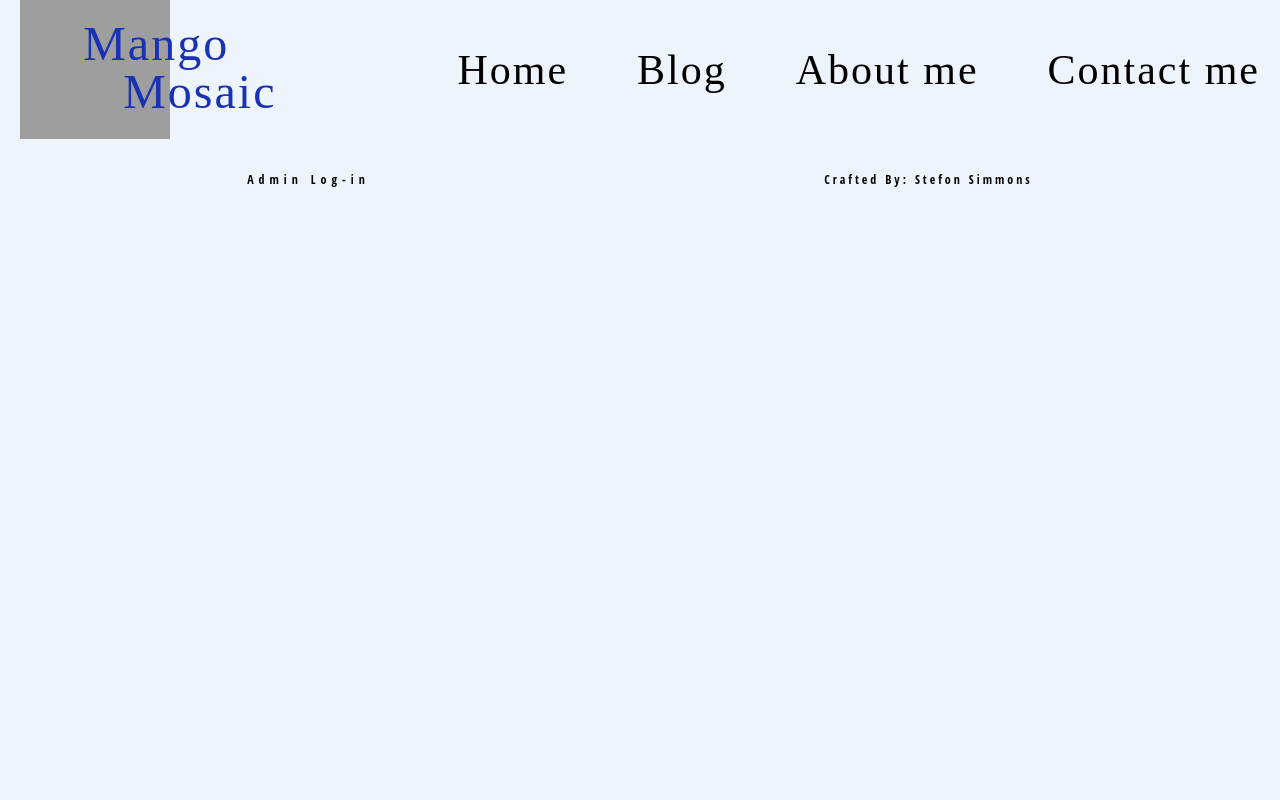
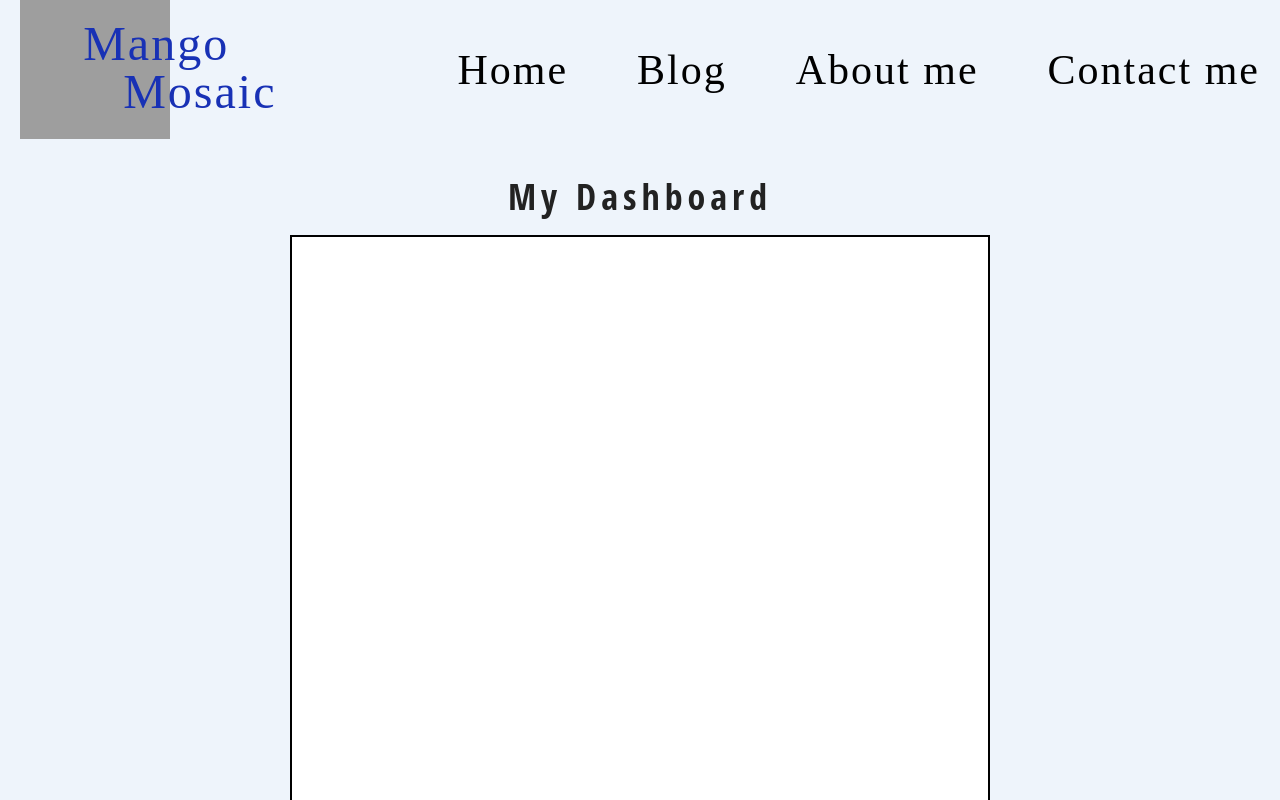
Before and after one commit to StefonSimmons/mango-mosaic, a React (Create React App) app in the folder client/: page /admin-dashboard in a window 1280 px wide. Shown: the top 800 px of the page. Built offline with nearby package versions, Linux system fonts and the light colour scheme; no server answers; grey boxes are pictures that could not be loaded.

Commit message:
added white box for dashboard styled.

```diff
--- a/client/src/App.jsx
+++ b/client/src/App.jsx
@@ -14,6 +14,7 @@ import Footer from './components/Footer'
 import LogInForm from './components/LogInForm';
 import SaveEditModal from './components/SaveEditModal';
 import CreatePost from './components/CreatePost'
+import AdminDashboard from './components/AdminDashboard'
 
 function App() {
 
@@ -160,6 +161,10 @@ function App() {
           />
         </Route>
 
+        <Route exact path='/admin-dashboard'>
+          <AdminDashboard
+          />
+        </Route>
       </Switch>
 
       <LogInForm
--- /dev/null
+++ b/client/src/components/AdminDashboard.jsx
@@ -0,0 +1,29 @@
+import React from 'react'
+import styled from 'styled-components'
+
+const Title = styled.h1`
+  font-size: 36px;
+  letter-spacing: 5px;
+  font-family: 'Open Sans Condensed', sans-serif;
+  text-align: center;
+  margin: 40px 0 20px 0;
+
+`
+const Dashboard = styled.div`
+  background-Color: white;
+  border: solid black 2px;
+  width: 700px;
+  height: 900px;
+  margin: 0 auto
+`
+
+export default function AdminDashboard() {
+  return (
+    <div>
+      <Title>My Dashboard</Title>
+      <Dashboard>
+
+      </Dashboard>
+    </div>
+  )
+}
--- a/client/src/components/Footer.jsx
+++ b/client/src/components/Footer.jsx
@@ -30,6 +30,13 @@ const CreatePost = styled.button`
     color: black
   }
 `
+const DashBoard = styled(CreatePost)`
+  &:hover{
+    border: 1px solid #2B791E;
+    background: rgba(11,93,199, .5);
+    color: black
+  }
+`
 const AdminLogIn = styled.h6`
   font-weight: 700;
   letter-spacing: 5px;
@@ -47,6 +54,7 @@ export default function Footer({ admin, logOut, showLogInModal, verifyEditModal
             <>
               <AdminLogOut onClick={() => { logOut(); verifyEditModal() }}>Log Out</AdminLogOut>
               <Link to='/new-post'><CreatePost>Create New Post</CreatePost></Link>
+              <Link to='/admin-dashboard'><DashBoard>Admin Dashboard</DashBoard></Link>
             </>
             :
             <>
```
